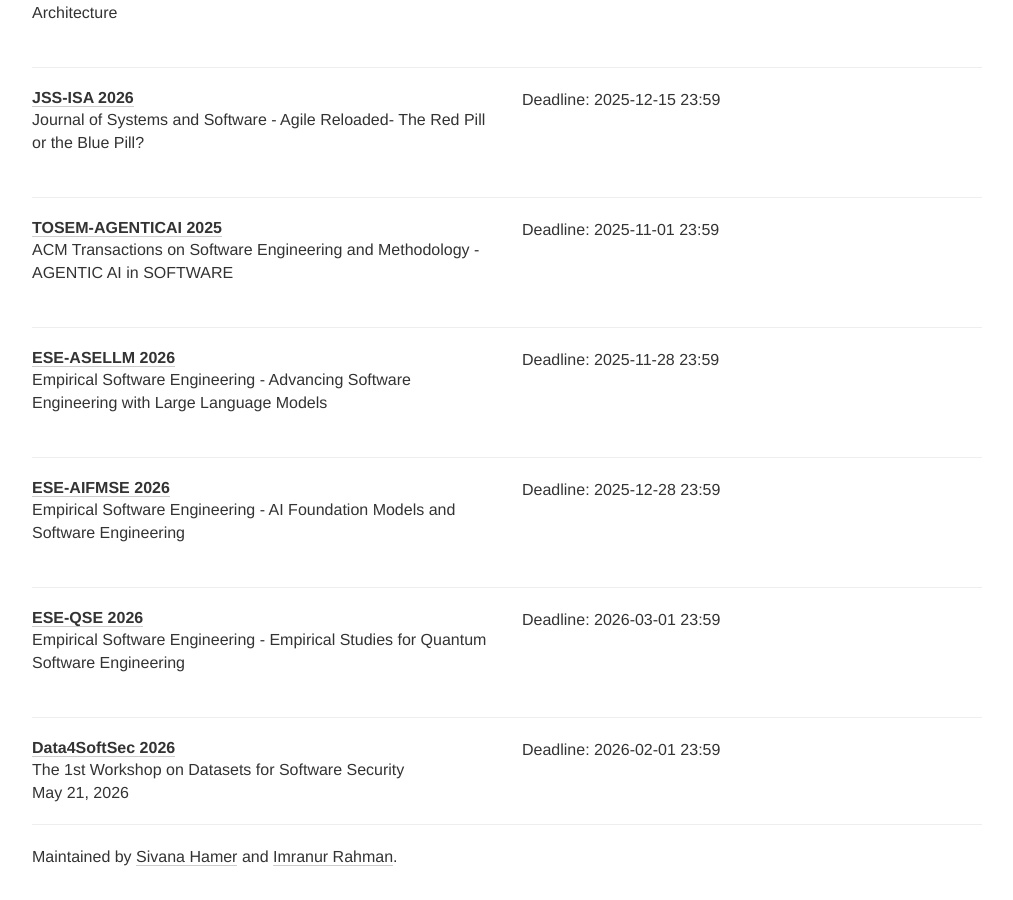
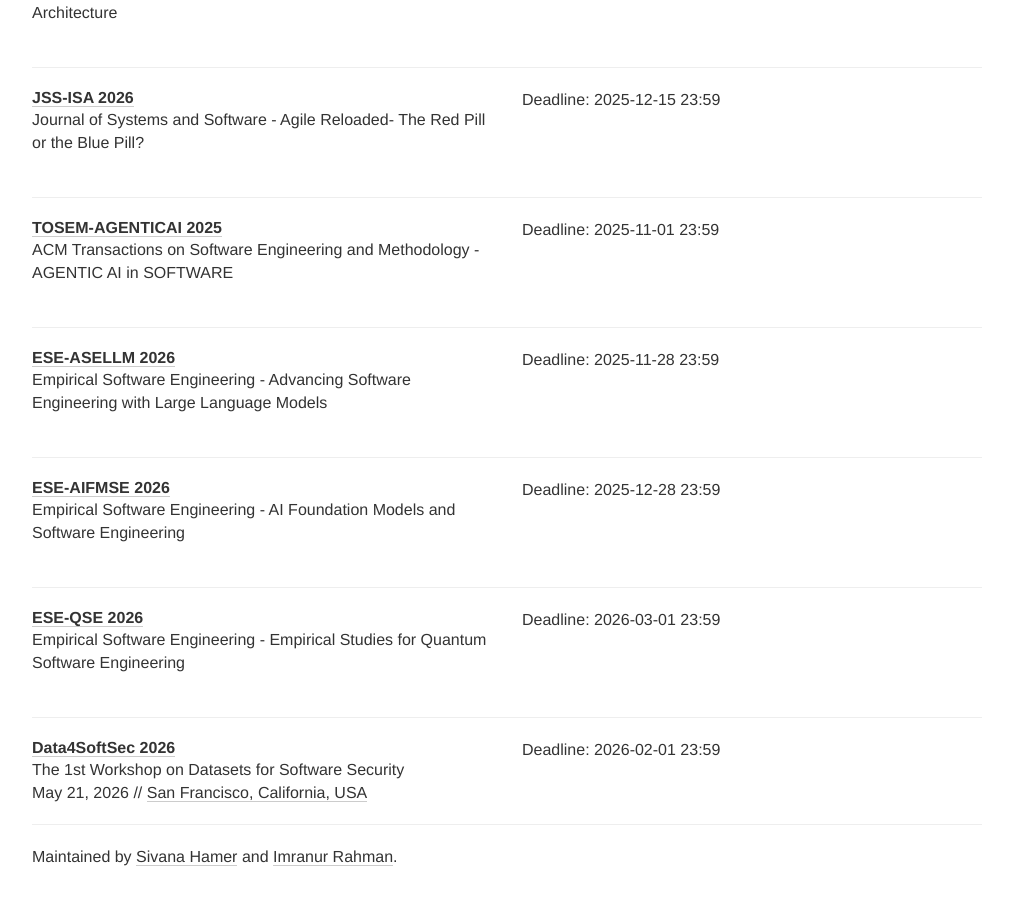
Before and after one commit to se-deadlines/se-deadlines.github.io, a Jekyll site: the page built from index.html, in a window 1280 px wide and 900 px high, scrolled down 21750 px. Shown: the whole window, without its empty margins (133-1146 px from the left). Built offline with Jekyll 4.4.1, drawn with Linux system fonts in a browser that asks for light colours; nearby versions of some CDN libraries.

Commit message:
Update conferences.yml

```diff
--- a/_data/conferences.yml
+++ b/_data/conferences.yml
@@ -1756,4 +1756,5 @@
   deadline:
   - "2026-02-01 23:59"
   date: May 21, 2026
-  tags: [WO]
+  place: San Francisco, California, USA
+  tags: [WO]
```
